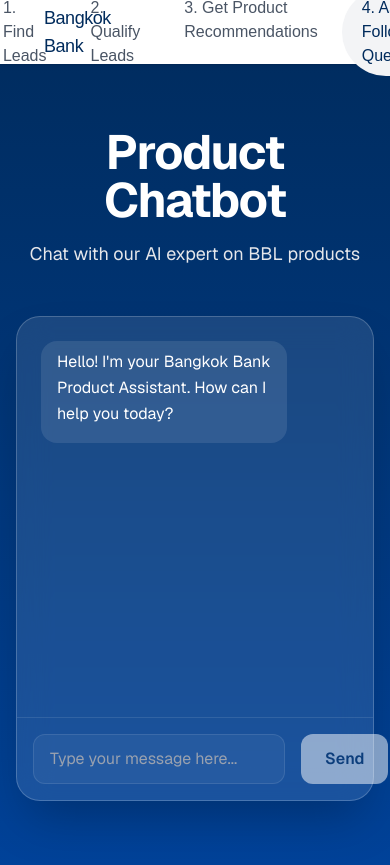
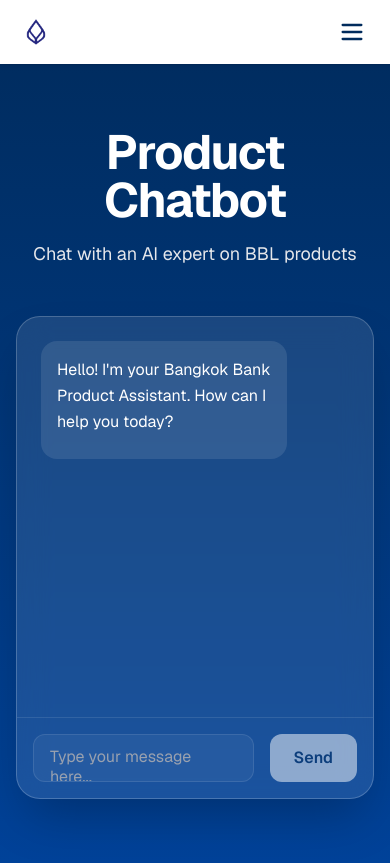
Before and after one commit to mpoff3/product-recs, a Next.js app: page /product-chatbot in a window 390 px wide. Built offline with nearby package versions, Linux system fonts and the light colour scheme.

Commit message:
server-side API routes and chatbot UX improvements

```diff
--- a/package.json
+++ b/package.json
@@ -16,6 +16,7 @@
     "react": "^19.0.0",
     "react-dom": "^19.0.0",
     "react-markdown": "^10.1.0",
+    "remark-gfm": "^4.0.1",
     "uuid": "^11.1.0",
     "xlsx": "^0.18.5"
   },
--- a/src/components/LeadGenerator.tsx
+++ b/src/components/LeadGenerator.tsx
@@ -4,9 +4,6 @@
       <div className="w-full max-w-5xl flex flex-col items-center px-4 py-16 mx-auto">
         <div className="mb-12 flex flex-col items-center">
           <h1 className="text-5xl font-bold tracking-tight text-white text-center mb-4">Lead Generator</h1>
-          <p className="text-lg text-gray-200 text-center max-w-2xl">
-            Generate high-quality leads for your business using advanced AI algorithms.
-          </p>
         </div>
         <div className="w-full bg-white/10 backdrop-blur-lg rounded-3xl p-8 shadow-2xl max-w-4xl mx-auto border border-white/20">
           <p className="text-white/90 text-center text-lg">Coming soon...</p>
--- a/src/components/Navigation.tsx
+++ b/src/components/Navigation.tsx
@@ -3,15 +3,17 @@
 import Link from 'next/link';
 import Image from 'next/image';
 import { usePathname } from 'next/navigation';
+import { useState } from 'react';
 
 export default function Navigation() {
   const pathname = usePathname();
+  const [mobileMenuOpen, setMobileMenuOpen] = useState(false);
 
   return (
     <header className="fixed w-full z-50">
       <nav className="bg-white shadow-sm">
         <div className="max-w-7xl mx-auto">
-          <div className="flex h-16 items-center justify-between px-8">
+          <div className="flex h-16 items-center justify-between px-4 sm:px-8">
             <div className="flex items-center gap-3">
               <Link href="/" className="flex items-center gap-3 group">
                 <div className="relative">
@@ -23,11 +25,12 @@
                     className="h-10 w-10 object-contain transition-transform duration-300 group-hover:scale-105"
                   />
                 </div>
-                <span className="text-[#002B5C] text-lg font-medium tracking-tight">Bangkok Bank</span>
+                <span className="text-[#002B5C] text-lg font-medium tracking-tight hidden sm:inline">Bangkok Bank</span>
               </Link>
             </div>
 
-            <div className="flex space-x-1 -ml-32">
+            {/* Desktop Nav */}
+            <div className="hidden xl:flex space-x-1 -ml-32">
               <Link
                 href="/lead-generator"
                 className={`px-5 py-2 rounded-full text-base font-medium transition-all duration-300 relative group ${
@@ -70,11 +73,77 @@
               </Link>
             </div>
 
-            <div className="w-10">
-              {/* Placeholder for spacing */}
+            {/* Hamburger for mobile */}
+            <div className="flex xl:hidden items-center">
+              <button
+                className="inline-flex items-center justify-center p-2 rounded-md text-[#002B5C] hover:bg-gray-100 focus:outline-none focus:ring-2 focus:ring-inset focus:ring-[#002B5C]"
+                aria-label="Open main menu"
+                onClick={() => setMobileMenuOpen(!mobileMenuOpen)}
+              >
+                <svg className="h-7 w-7" fill="none" stroke="currentColor" viewBox="0 0 24 24" xmlns="http://www.w3.org/2000/svg">
+                  {mobileMenuOpen ? (
+                    <path strokeLinecap="round" strokeLinejoin="round" strokeWidth={2} d="M6 18L18 6M6 6l12 12" />
+                  ) : (
+                    <path strokeLinecap="round" strokeLinejoin="round" strokeWidth={2} d="M4 6h16M4 12h16M4 18h16" />
+                  )}
+                </svg>
+              </button>
+            </div>
+
+            <div className="w-10 hidden xl:block">{/* Placeholder for spacing */}</div>
+          </div>
+        </div>
+        {/* Mobile menu dropdown */}
+        {mobileMenuOpen && (
+          <div className="xl:hidden bg-white shadow-md border-t border-gray-100">
+            <div className="flex flex-col px-4 py-2 space-y-1">
+              <Link
+                href="/lead-generator"
+                className={`block px-4 py-2 rounded-lg text-base font-medium transition-all duration-200 ${
+                  pathname === '/lead-generator'
+                    ? 'text-[#002B5C] bg-gray-100'
+                    : 'text-gray-600 hover:text-[#002B5C] hover:bg-gray-50'
+                }`}
+                onClick={() => setMobileMenuOpen(false)}
+              >
+                1. Find Leads
+              </Link>
+              <Link
+                href="/qualify-leads"
+                className={`block px-4 py-2 rounded-lg text-base font-medium transition-all duration-200 ${
+                  pathname === '/qualify-leads'
+                    ? 'text-[#002B5C] bg-gray-100'
+                    : 'text-gray-600 hover:text-[#002B5C] hover:bg-gray-50'
+                }`}
+                onClick={() => setMobileMenuOpen(false)}
+              >
+                2. Qualify Leads
+              </Link>
+              <Link
+                href="/"
+                className={`block px-4 py-2 rounded-lg text-base font-medium transition-all duration-200 ${
+                  pathname === '/'
+                    ? 'text-[#002B5C] bg-gray-100'
+                    : 'text-gray-600 hover:text-[#002B5C] hover:bg-gray-50'
+                }`}
+                onClick={() => setMobileMenuOpen(false)}
+              >
+                3. Get Product Recommendations
+              </Link>
+              <Link
+                href="/product-chatbot"
+                className={`block px-4 py-2 rounded-lg text-base font-medium transition-all duration-200 ${
+                  pathname === '/product-chatbot'
+                    ? 'text-[#002B5C] bg-gray-100'
+                    : 'text-gray-600 hover:text-[#002B5C] hover:bg-gray-50'
+                }`}
+                onClick={() => setMobileMenuOpen(false)}
+              >
+                4. Ask Followup Questions
+              </Link>
             </div>
           </div>
-        </div>
+        )}
       </nav>
     </header>
   );
--- a/src/components/ProductChatbot.tsx
+++ b/src/components/ProductChatbot.tsx
@@ -1,5 +1,6 @@
-import { useState } from 'react';
+import { useState, useRef } from 'react';
 import ReactMarkdown from 'react-markdown';
+import remarkGfm from 'remark-gfm';
 import { getSessionId } from '../utils/session';
 
 export default function ProductChatbot() {
@@ -11,6 +12,7 @@
   ]);
   const [inputMessage, setInputMessage] = useState('');
   const [isLoading, setIsLoading] = useState(false);
+  const textareaRef = useRef<HTMLTextAreaElement>(null);
 
   const handleSubmit = async (e: React.FormEvent) => {
     e.preventDefault();
@@ -22,7 +24,7 @@
     setIsLoading(true);
     try {
       const sessionId = getSessionId();
-      const response = await fetch(process.env.NEXT_PUBLIC_PRODUCT_CHAT_WEBHOOK_URL!, {
+      const response = await fetch('/api/product-chat', {
         method: 'POST',
         headers: { 'Content-Type': 'application/json' },
         body: JSON.stringify({
@@ -30,7 +32,8 @@
           user_message: userMessage,
         }),
       });
-      const dataText = await response.text();
+      const responseData = await response.json();
+      const dataText = responseData.data;
       let reply = '';
       try {
         const parsed = JSON.parse(dataText);
@@ -70,12 +73,12 @@
         <div className="mb-12 flex flex-col items-center">
           <h1 className="text-5xl font-bold tracking-tight text-white text-center mb-4">Product Chatbot</h1>
           <p className="text-lg text-gray-200 text-center">
-            Chat with our AI expert on BBL products
+            Chat with an AI expert on BBL products
           </p>
         </div>
         <div className="w-full bg-white/10 backdrop-blur-lg rounded-3xl shadow-2xl max-w-4xl mx-auto border border-white/20 flex flex-col">
           {/* Chat Messages */}
-          <div className="flex-1 p-6 space-y-4 min-h-[400px] max-h-[600px] overflow-y-auto">
+          <div className="p-6 space-y-4 h-[400px] overflow-y-auto">
             {messages.map((message, index) => (
               <div
                 key={index}
@@ -90,18 +93,66 @@
                 >
                   {message.role === 'assistant' ? (
                     <ReactMarkdown
+                      remarkPlugins={[remarkGfm]}
                       components={{
-                        h1: ({ children }) => <h1 className="text-lg font-bold mb-2">{children}</h1>,
-                        h2: ({ children }) => <h2 className="text-base font-bold mb-2">{children}</h2>,
-                        h3: ({ children }) => <h3 className="text-sm font-semibold mb-1">{children}</h3>,
-                        p: ({ children }) => <p className="mb-2 leading-relaxed">{children}</p>,
-                        strong: ({ children }) => <strong className="font-semibold">{children}</strong>,
-                        em: ({ children }) => <em className="italic">{children}</em>,
-                        ul: ({ children }) => <ul className="list-disc list-inside mb-2 space-y-1">{children}</ul>,
-                        ol: ({ children }) => <ol className="list-decimal list-inside mb-2 space-y-1">{children}</ol>,
-                        li: ({ children }) => <li className="ml-2">{children}</li>,
-                        code: ({ children }) => <code className="bg-white/10 px-1 py-0.5 rounded text-sm">{children}</code>,
-                        pre: ({ children }) => <pre className="bg-white/10 p-2 rounded text-sm overflow-x-auto">{children}</pre>,
+                        h1: ({ children }) => (
+                          <h1 className="text-2xl font-bold mb-4 mt-6 text-white">{children}</h1>
+                        ),
+                        h2: ({ children }) => (
+                          <h2 className="text-xl font-bold mb-3 mt-5 text-white">{children}</h2>
+                        ),
+                        h3: ({ children }) => (
+                          <h3 className="text-lg font-semibold mb-2 mt-4 text-white">{children}</h3>
+                        ),
+                        p: ({ children }) => (
+                          <p className="mb-4 mt-2 leading-relaxed text-white">{children}</p>
+                        ),
+                        strong: ({ children }) => (
+                          <strong className="font-semibold text-white">{children}</strong>
+                        ),
+                        em: ({ children }) => (
+                          <em className="italic text-white">{children}</em>
+                        ),
+                        ul: ({ children }) => (
+                          <ul className="list-disc list-inside mb-4 mt-2 space-y-1 text-white">{children}</ul>
+                        ),
+                        ol: ({ children }) => (
+                          <ol className="list-decimal pl-6 mb-4 mt-2 space-y-1 text-white">{children}</ol>
+                        ),
+                        li: ({ children }) => (
+                          <li className="text-white">{children}</li>
+                        ),
+                        code: ({ children }) => (
+                          <code className="bg-white/10 px-1 py-0.5 rounded text-sm text-white">{children}</code>
+                        ),
+                        pre: ({ children }) => (
+                          <pre className="bg-white/10 p-3 rounded text-sm overflow-x-auto text-white mb-4 mt-2">{children}</pre>
+                        ),
+                        hr: () => (
+                          <hr className="my-6 border-t-2 border-white/30" />
+                        ),
+                        table: ({ children }) => (
+                          <div className="overflow-x-auto my-6">
+                            <table className="min-w-full border border-white/20 rounded-lg text-white bg-white/5">
+                              {children}
+                            </table>
+                          </div>
+                        ),
+                        thead: ({ children }) => (
+                          <thead className="bg-white/10">
+                            {children}
+                          </thead>
+                        ),
+                        tbody: ({ children }) => <tbody>{children}</tbody>,
+                        tr: ({ children }) => (
+                          <tr className="border-b border-white/20 last:border-b-0">{children}</tr>
+                        ),
+                        th: ({ children }) => (
+                          <th className="px-4 py-2 font-bold text-left border-r border-white/20 last:border-r-0 bg-white/10">{children}</th>
+                        ),
+                        td: ({ children }) => (
+                          <td className="px-4 py-2 border-r border-white/20 last:border-r-0">{children}</td>
+                        ),
                       }}
                     >
                       {message.content}
@@ -125,13 +176,26 @@
           {/* Input Form */}
           <form onSubmit={handleSubmit} className="p-4 border-t border-white/10">
             <div className="flex gap-4">
-              <input
-                type="text"
+              <textarea
+                ref={textareaRef}
                 value={inputMessage}
-                onChange={(e) => setInputMessage(e.target.value)}
+                onChange={(e) => {
+                  setInputMessage(e.target.value);
+                  if (textareaRef.current) {
+                    textareaRef.current.style.height = 'auto';
+                    textareaRef.current.style.height = textareaRef.current.scrollHeight + 'px';
+                  }
+                }}
                 placeholder="Type your message here..."
-                className="flex-1 bg-white/5 border border-white/10 rounded-xl py-3 px-4 text-white placeholder:text-gray-400 focus:ring-2 focus:ring-white/25 focus:border-transparent outline-none transition-all"
+                className="flex-1 bg-white/5 border border-white/10 rounded-xl py-3 px-4 text-white placeholder:text-gray-400 focus:ring-2 focus:ring-white/25 focus:border-transparent outline-none transition-all resize-none min-h-[48px] max-h-[84px] leading-tight overflow-y-auto"
                 disabled={isLoading}
+                rows={1}
+                onKeyDown={(e) => {
+                  if (e.key === 'Enter' && !e.shiftKey) {
+                    e.preventDefault();
+                    handleSubmit(e);
+                  }
+                }}
               />
               <button
                 type="submit"
```
Also changed, not shown: src/app/api/product-chat/route.ts (added, +26 -0 lines), src/app/api/product-recs/route.ts (added, +26 -0 lines), src/components/ProductRecommendations.tsx (+12 -4 lines), 1 other file (tests, documents, lock files or other folders).
